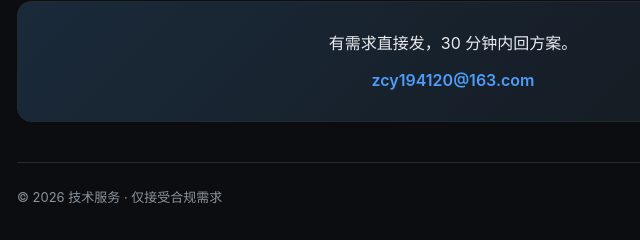
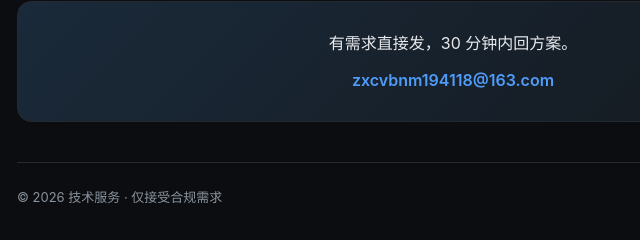
Before and after one commit to linlinliu072/service-portfolio, a plain HTML site: page index.html in a window 1280 px wide. Shown: the part 1114-1354 px from the top of the page, 187-827 px from the left. Drawn offline with Linux system fonts and the light colour scheme.

Commit message:
content: update contact email

```diff
--- a/index.html
+++ b/index.html
@@ -70,7 +70,7 @@
 
   <div class="cta">
     <p>有需求直接发，30 分钟内回方案。</p>
-    <p style="margin-top:10px"><a href="mailto:zcy194120@163.com">zcy194120@163.com</a></p>
+    <p style="margin-top:10px"><a href="mailto:zxcvbnm194118@163.com">zxcvbnm194118@163.com</a></p>
   </div>
 
   <footer>© 2026 技术服务 · 仅接受合规需求</footer>
```
